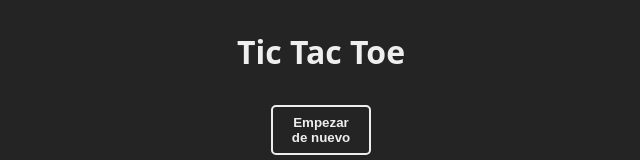
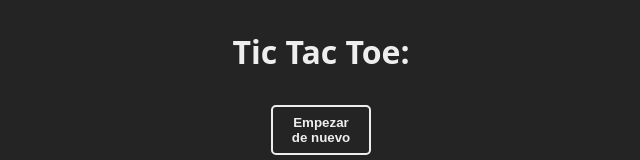
Before and after one commit to AdrianE121000/tic-tac-toe, a React (Vite) app: page / in a window 1280 px wide. Shown: the top 160 px of the page, without its empty margins (319-959 px from the left). Built offline with nearby package versions, Linux system fonts and the light colour scheme.

Commit message:
Actualizar App.jsx

```diff
--- a/src/App.jsx
+++ b/src/App.jsx
@@ -55,7 +55,7 @@ function App() {
   };
   return (
     <main className='board'>
-      <h1>Tic Tac Toe</h1>
+      <h1>Tic Tac Toe:</h1>
       <button onClick={resetGame}>Empezar de nuevo</button>
       <section className='game'>
         {board.map((square, index) => {
```
